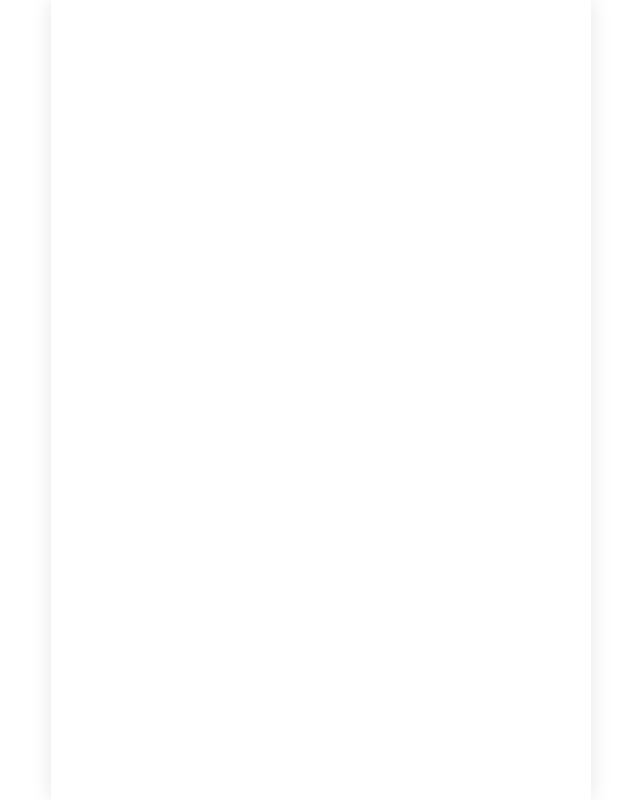
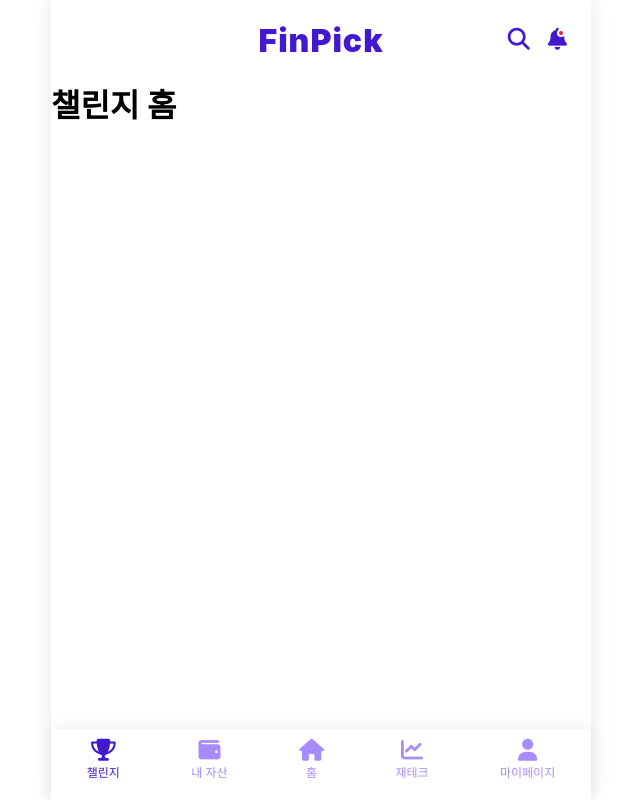
Before and after one commit to FinPickTeam/FinPickTeam_FE, a Vue app: page /challenge in a window 1280 px wide. Before the commit this address had no page. Shown: the whole page, without its empty margins (319-959 px from the left). Built offline with nearby package versions, Linux system fonts and the light colour scheme.

Commit message:
feat: 챌린지 탭 생성 및 라우팅 설정

```diff
--- /dev/null
+++ b/src/pages/challenge/ChallengeHome.vue
@@ -0,0 +1,16 @@
+<template>
+  <div class="mypage-container">
+    <HeaderBar />
+
+    <main class="main-content">
+      <h1>챌린지 홈</h1>
+    </main>
+
+    <BottomNavBar />
+  </div>
+</template>
+
+<script setup>
+import HeaderBar from '@/components/Headerbar.vue';
+import BottomNavBar from '@/components/Navbar.vue';
+</script>
--- a/src/router/index.js
+++ b/src/router/index.js
@@ -14,6 +14,7 @@ import Home from '../pages/home/Home.vue';
 import Mypage from '../pages/mypage/Mypage.vue';
 import FinanceHome from '../pages/finance/FinanceHome.vue';
 import OpenBankingHome from '../pages/openbanking/OpenBankingHome.vue';
+import ChallengeHome from '../pages/challenge/ChallengeHome.vue';
 
 const router = createRouter({
   history: createWebHistory(import.meta.env.BASE_URL),
@@ -74,6 +75,11 @@ const router = createRouter({
       component: OpenBankingHome,
     },
     {
+      path: '/challenge',
+      name: 'ChallengeHome',
+      component: ChallengeHome,
+    },
+    {
       path: '/ars-auth',
       name: 'ARSAuth',
       component: ArsAuth,
```
